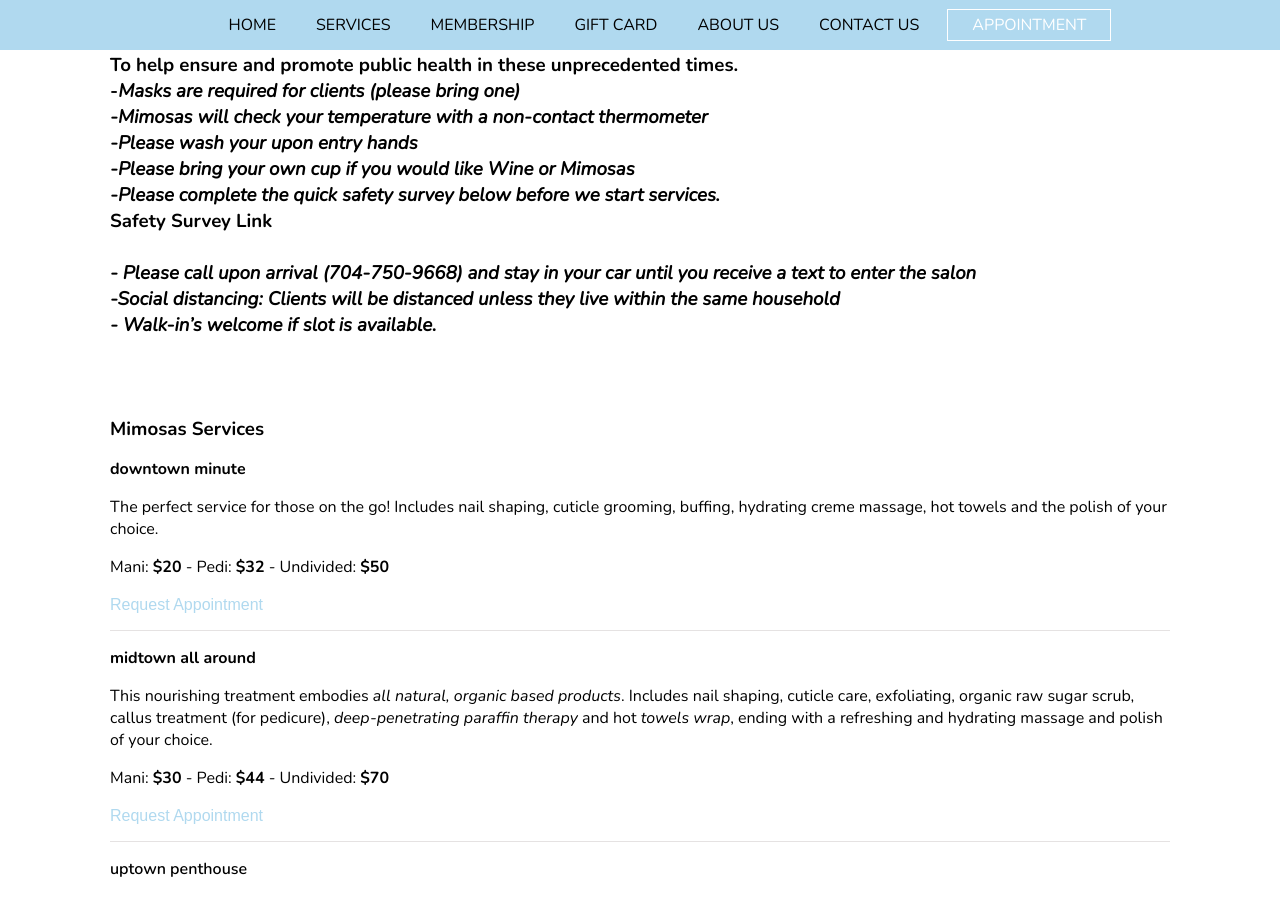
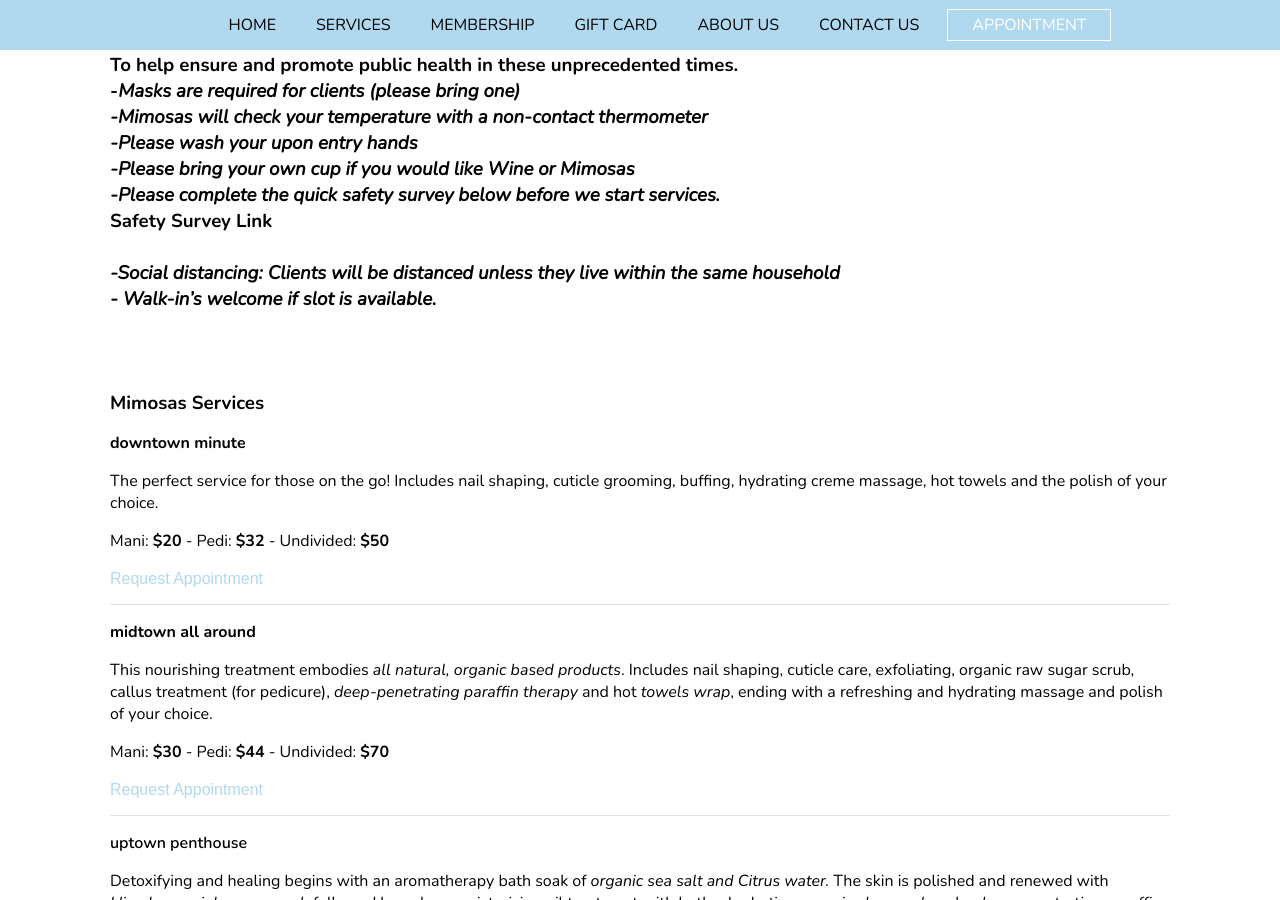
Before and after one commit to mimosasnailbar/mimosas, a Jekyll site: the page built from services.html, in a window 1280 px wide and 900 px high, scrolled down 1502 px. Built offline with Jekyll 4.4.1, drawn with Linux system fonts in a browser that asks for light colours; nearby versions of some CDN libraries.

Commit message:
Updated 'services.html' via CloudCannon

```diff
--- a/services.html
+++ b/services.html
@@ -45,7 +45,7 @@
 		</div>
 	</div>
 	<h3 class="services__heading editable">
-		&nbsp;Call if you don't see a time that you'd like to book<br /><br />To help ensure and promote public health in these unprecedented times.<br />-<em><strong>Masks are required for clients (please bring one)<br />-Mimosas will check your temperature with a non-contact thermometer<br />-Please wash your upon entry hands<br />-Please bring your own cup if you would like Wine or Mimosas</strong><br />-Please complete the quick safety survey below before we start services.<strong></strong></em><br /><a target="_blank" href="https://forms.gle/z69kN1xzHWczS4828">Safety Survey Link&nbsp;</a><em><strong>&nbsp;</strong><br /><br />- Please call upon arrival (704-750-9668) and stay in your car until you receive a text to enter the salon<br />-<strong>Social distancing:</strong> Clients will be distanced unless they live within the same household<br />- Walk-in&rsquo;s welcome if slot is available. </em><br /><br /><br /><br />Mimosas Services
+		&nbsp;Call if you don't see a time that you'd like to book<br /><br />To help ensure and promote public health in these unprecedented times.<br />-<em><strong>Masks are required for clients (please bring one)<br />-Mimosas will check your temperature with a non-contact thermometer<br />-Please wash your upon entry hands<br />-Please bring your own cup if you would like Wine or Mimosas</strong><br />-Please complete the quick safety survey below before we start services.<strong></strong></em><br /><a target="_blank" href="https://forms.gle/z69kN1xzHWczS4828">Safety Survey Link&nbsp;</a><em><strong>&nbsp;</strong><br /><br />-<strong>Social distancing:</strong> Clients will be distanced unless they live within the same household<br />- Walk-in&rsquo;s welcome if slot is available. </em><br /><br /><br /><br />Mimosas Services
 	</h3>
 	<div class="service">
 		<p class="editable service__name">
```
